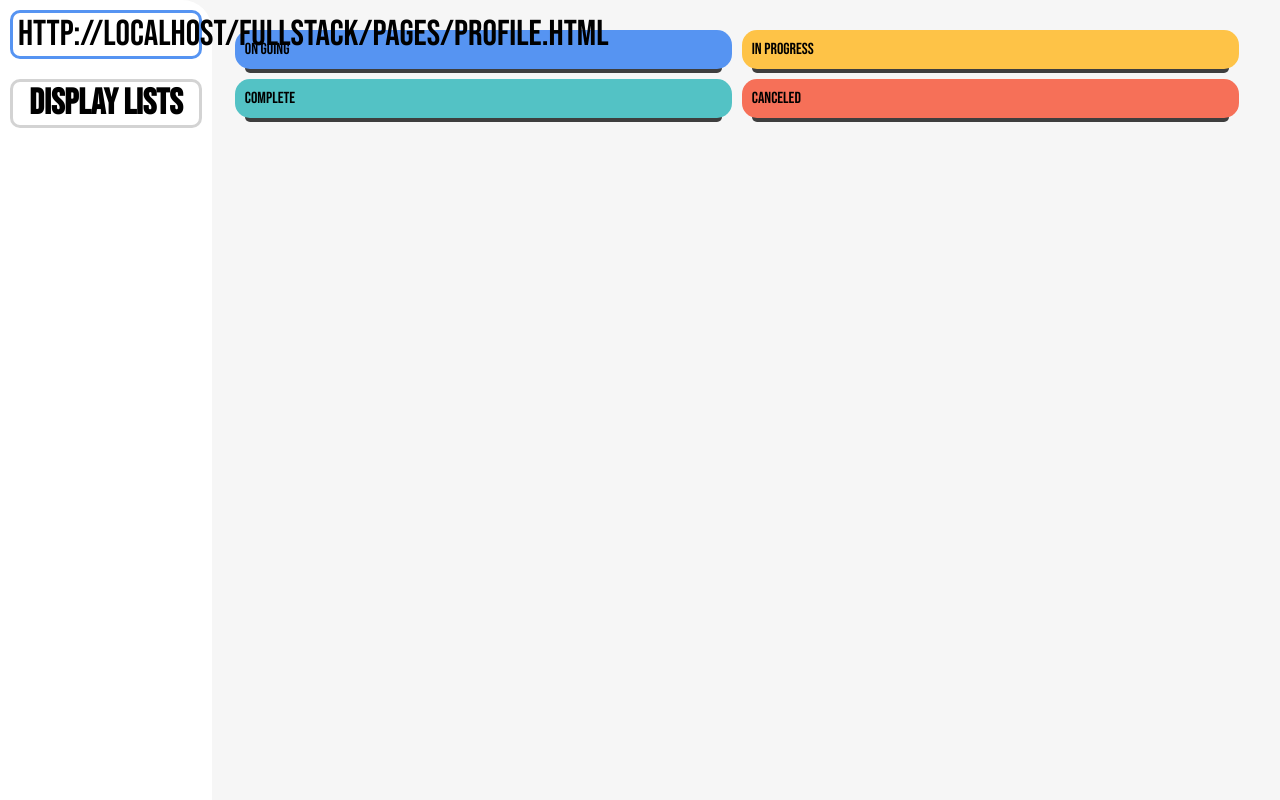
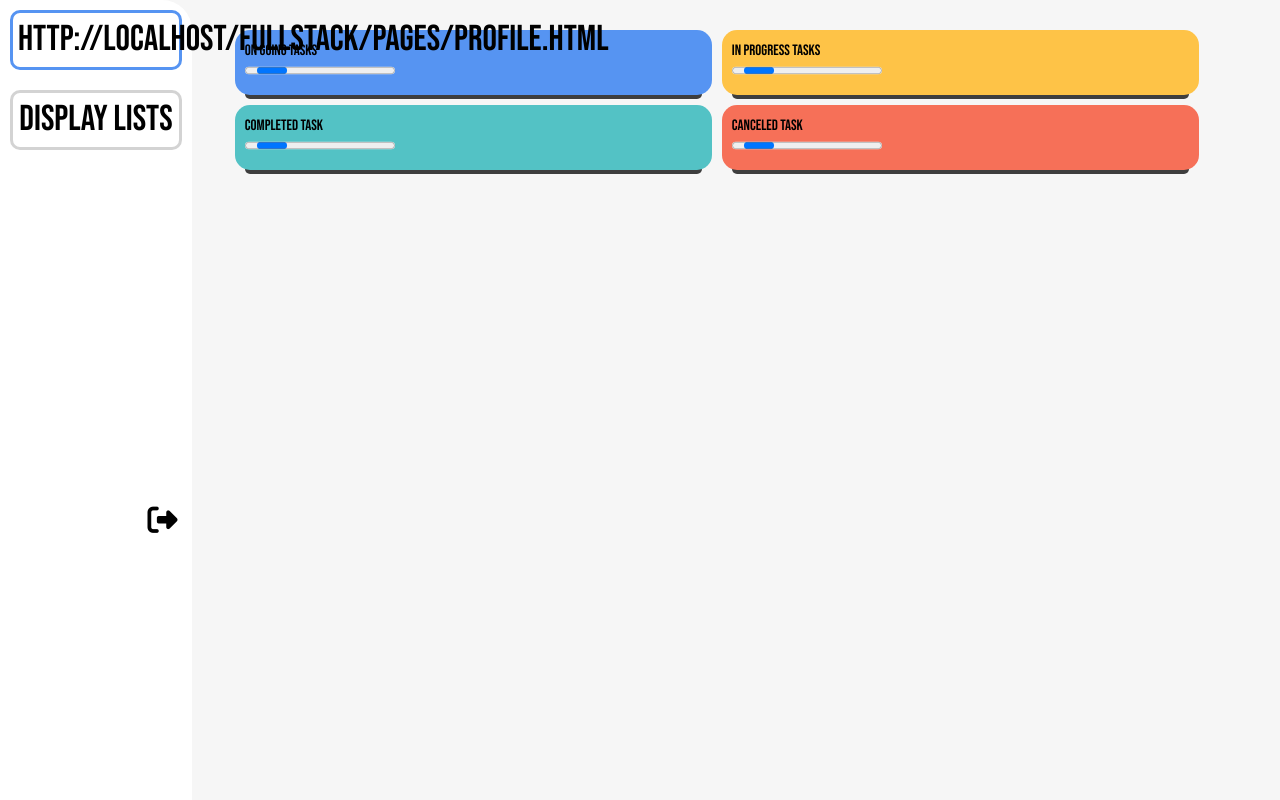
Before and after one commit to AseelFatayerji/Todo-Website-Fullstack, a PHP site: page /fullstack/Pages/Profile.html in a window 1280 px wide. Run offline with PHP 8.4, Linux system fonts and the light colour scheme; some libraries are stand-ins or nearby versions.

Commit message:
Added task conuter and logout

```diff
--- a/CSS/style.css
+++ b/CSS/style.css
@@ -84,7 +84,16 @@
   padding: 10px;
   font-size: 36px;
 }
-
+footer{
+  margin-top: 200%;
+  margin-left: 80%;
+}
+footer a{
+  font-size: 30px;
+}
+footer a:hover{
+  color: lightgray;
+}
 .inputs {
   text-align: center;
   align-content: center;
@@ -269,13 +289,14 @@
   -moz-box-shadow: 0px 14px 0px -10px rgba(0, 0, 0, 0.75);
   box-shadow: 0px 14px 0px -10px rgba(0, 0, 0, 0.75);
 }
+
 .fixed-center {
   position: fixed;
   left: 40%;
   top: 20%;
 }
 .right {
-  margin-left: 100%;
+  margin-left: 95%;
 }
 .floatcontainer {
   margin: 10px;
--- a/PHP/CompleteTask.php
+++ b/PHP/CompleteTask.php
@@ -6,6 +6,7 @@
 $name = $_POST['list_name'];
 $item = $_POST['item'];
 $complete = 1;
+echo "$username $name $item $complete";
 $query = $mysqli->prepare('UPDATE lists SET complete = ? WHERE user_name = ? and list_name=? and item =?;');
 $query->bind_param('isss',$complete, $username, $name, $item);
 $query->execute();
--- a/PHP/EditTask.php
+++ b/PHP/EditTask.php
@@ -7,7 +7,7 @@
 $item = $_POST['item'];
 $newitem = $_POST['newitem'];
 echo "$item $newitem";
-$query = $mysqli->prepare('UPDATE lists SET item = ? WHERE user_name = ? and list_name=? and item =?;');
+$query = $mysqli->prepare('UPDATE lists SET item = ? WHERE user_name = ? and list_name = ? and item = ?;');
 $query->bind_param('ssss',$newitem, $username, $name, $item);
 $query->execute();
 $response['status'] = "success";
--- a/Pages/Profile.html
+++ b/Pages/Profile.html
@@ -5,6 +5,7 @@
     <meta charset="UTF-8" />
     <meta name="viewport" content="width=device-width, initial-scale=1.0" />
     <link rel="stylesheet" href="../CSS/style.css" />
+    <link rel="stylesheet" href="https://www.w3schools.com/w3css/4/w3.css">
     <link rel="preconnect" href="https://fonts.googleapis.com" />
     <link rel="preconnect" href="https://fonts.gstatic.com" crossorigin />
     <link
@@ -26,6 +27,7 @@
 
   <body>
     <nav>
+      <header>
       <div id="user_name" class="user-container">
         <a href="#" id="Profile.html" onclick="Redirect(this)" class="user"
           ><label id="user">User Name</label></a
@@ -33,22 +35,36 @@
       </div>
       <div class="display-container">
         <a href="#" id="TodoList.html" onclick="Redirect(this)" class="display"
-          >Display Lists</a
+          ><label>Display Lists</label></a
         >
-      </div>
-      <footer></footer>
+      </div></header>
+      <footer ><a href="../index.html"><i class="fa-solid fa-right-from-bracket"></i></a></footer>
     </nav>
     <div class="main mg-left-16">
       <div></div>
       <div class="floatcontainer gap space-even">
-        <div class="stats main-bg floatchild" id="ongoing">On Going</div>
-        <div class="stats accent-bg floatchild" id="inprogress">
-          In progress
+        <div class="stats main-bg floatchild">
+          On Going Tasks
+          <div><progress id="going"> </progress></div>
+          <div id="ongoing" class="right"></div>
+        </div>
+        <div class="stats accent-bg floatchild">
+          In progress Tasks
+          <div><progress id="pro"> </progress></div>
+          <div id="inprogress" class="right"></div>
         </div>
       </div>
       <div class="floatcontainer gap space-even">
-        <div class="stats correct-bg floatchild" id="complete">Complete</div>
-        <div class="stats alert-bg floatchild" id="canceled">Canceled</div>
+        <div class="stats correct-bg floatchild">
+          Completed Task
+          <div><progress id="comp"> </progress></div>
+          <div id="complete" class="right"></div>
+        </div>
+        <div class="stats alert-bg floatchild">
+          Canceled Task
+          <div><progress id="cancel"> </progress></div>
+          <div id="canceled" class="right"></div>
+        </div>
       </div>
     </div>
     <div></div>
--- a/Pages/TodoList.html
+++ b/Pages/TodoList.html
@@ -42,11 +42,11 @@
     <div class="main mg-left-13" name="body">
       <div class="search"></div>
       <div class="right"><i class="fa-solid fa-plus add-icon" onclick="displayAddPop()"></i></div>
-      <div class="floatcontainer space-even" id="lists"></div>
+      <div class="floatcontainer gap space-even" id="lists"></div>
     </div>
     <span>
-      <form class="hide" id="create" action="../PHP/Create.php" method="post">
-          <div class="card fixed-center">
+      <form class="hide " id="create" action="../PHP/Create.php" method="post">
+          <div class="card info-bg fixed-center">
             <div class="cardheader info-bg">Create List</div>
             <div class="cardbody">
               <input
--- a/Scripts/Profile.js
+++ b/Scripts/Profile.js
@@ -1,29 +1,63 @@
-window.onload = () =>{
-    setUsername()
+window.onload = () => {
+  setUsername();
+  if (
+    localStorage.getItem("complete-task") == null &&
+    localStorage.getItem("delete-task") == null &&
+    localStorage.getItem("inprogress-task") == null &&
+    localStorage.getItem("ongoing-task") == null &&
+    localStorage.getItem("all-tasks") == null
+  ) {
+    return;
+  }
+  display();
+};
+
+function display() {
+  let all = JSON.parse(localStorage.getItem("all-tasks")||"[]");
+    let complete = JSON.parse(localStorage.getItem("complete-task")|| "[]");
+  document.getElementById("complete").innerText = complete.length;
+  document.getElementById("comp").value = complete.length;
+  document.getElementById("comp").max = all.length;
+  let progress = JSON.parse(localStorage.getItem("inprogress-task")|| "[]");
+  document.getElementById("inprogress").innerText = progress.length;
+  document.getElementById("pro").value = progress.length;
+  document.getElementById("pro").max = all.length;
+  let going = JSON.parse(localStorage.getItem("ongoing-task")|| "[]");
+  document.getElementById("ongoing").innerText = going.length;
+  document.getElementById("going").value = going.length;
+  document.getElementById("going").max = all.length;
+  let cancel = JSON.parse(localStorage.getItem("delete-task")|| "[]");
+  document.getElementById("canceled").innerText = cancel.length;
+  document.getElementById("cancel").value = cancel.length;
+  document.getElementById("cancel").max = all.length;
 }
 
-function setUsername(){
-    let user = grabUsername()
+function setUsername() {
+  let user = grabUsername();
   document.getElementById("user").innerHTML = user.toUpperCase();
 }
-function Redirect(item){
-    let user = grabUsername()
-    let loc =  item.id;
-    window.location.href = "http://localhost/fullstack/Todo%20Website/Pages/"+loc+"?username="+user;
+function Redirect(item) {
+  let user = grabUsername();
+  let loc = item.id;
+  window.location.href =
+    "http://localhost/fullstack/Todo%20Website/Pages/" +
+    loc +
+    "?username=" +
+    user;
 }
-function grabUsername(){
+function grabUsername() {
   let user = "";
   let url = window.location.href;
   let index = 0;
-    for(let i = 0; i < url.length;i++){
-        if(url[i] == "="){
-            index = i+1;
+  for (let i = 0; i < url.length; i++) {
+    if (url[i] == "=") {
+      index = i + 1;
       break;
     }
   }
-    for(let i = index; i < url.length;i++){
+  for (let i = index; i < url.length; i++) {
     user += url[i];
   }
-    user = user.replace("#","");
+  user = user.replace("#", "");
   return user;
 }
```
Also changed, not shown: other parts of CSS/style.css (+26 -12 lines), Scripts/todolists.js (+76 -37 lines). Lines whose indentation alone changed are shown as unchanged.
